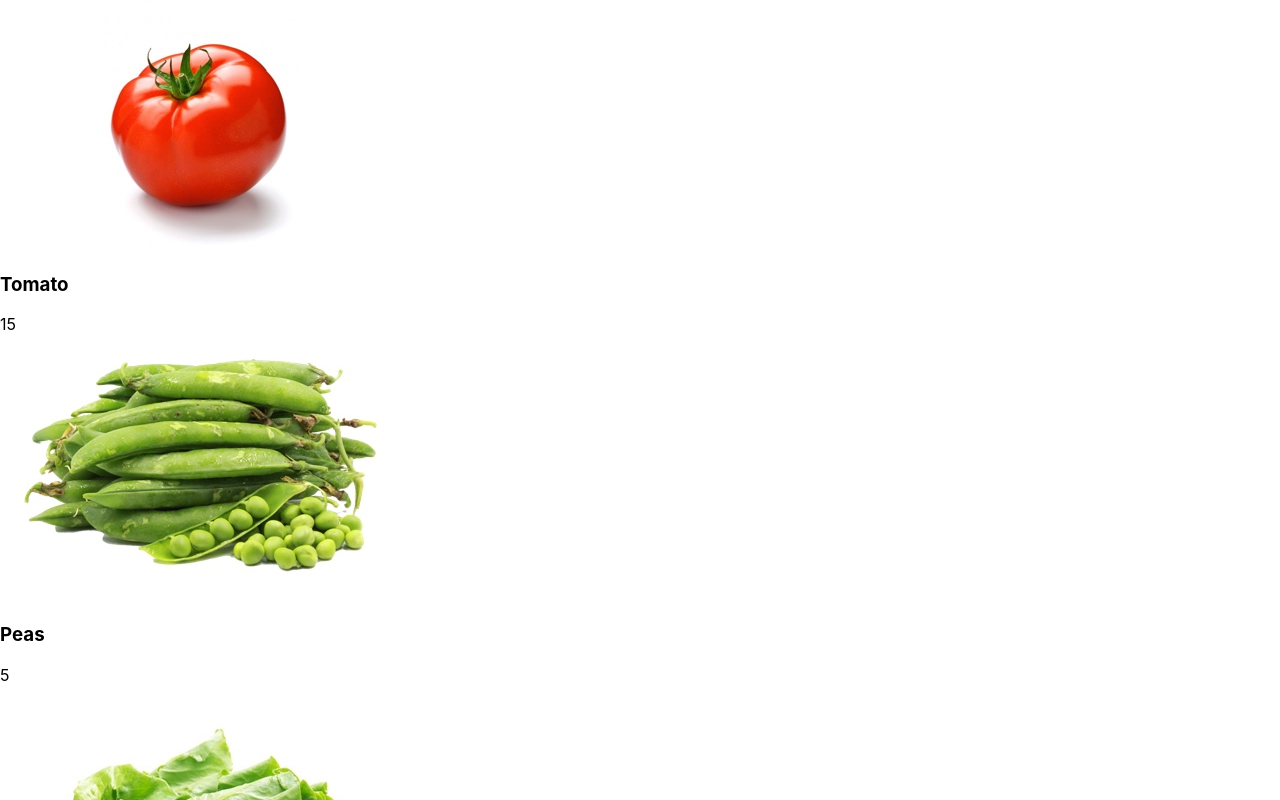
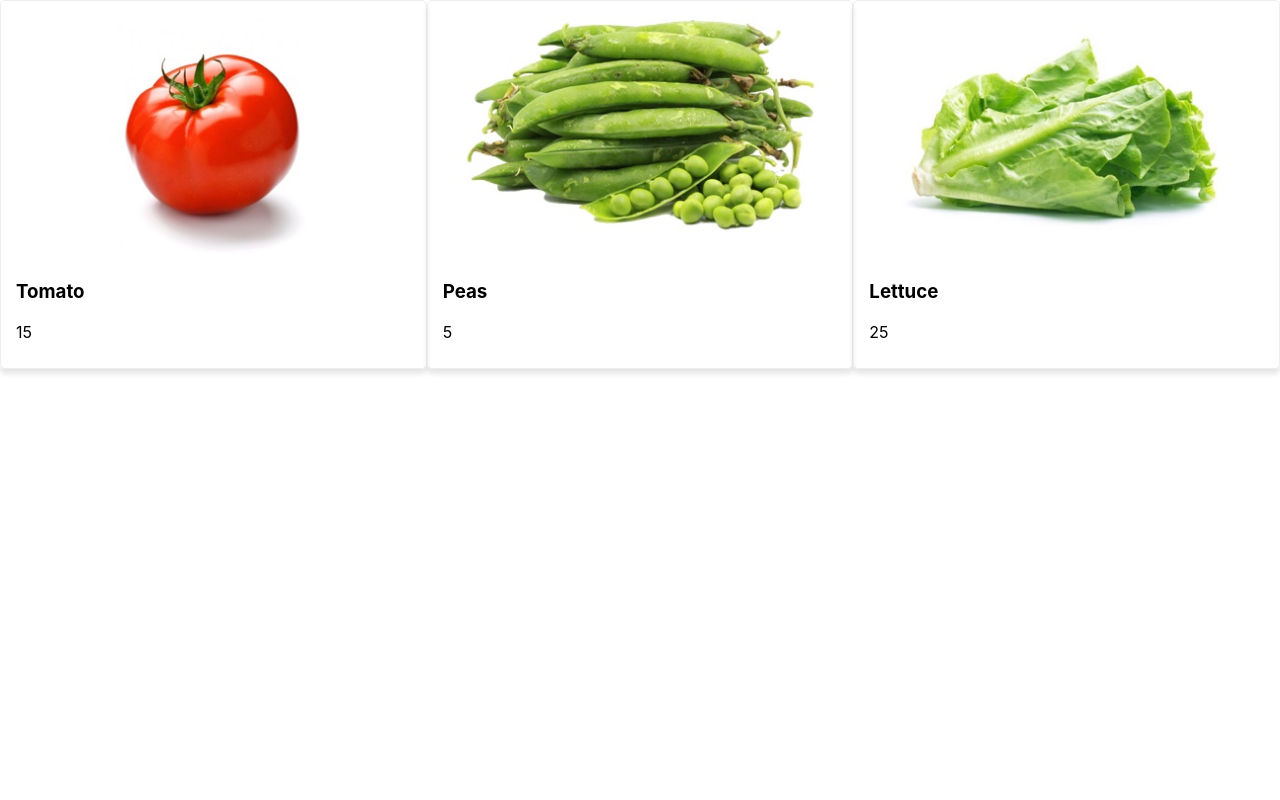
Before and after one commit to luisrmrz16/shopping-cart, a React (Create React App) app: page / in a window 1280 px wide. Shown: the top 800 px of the page. Built offline with nearby package versions, Linux system fonts and the light colour scheme.

Commit message:
Agregue inline style a los componentes products y product

```diff
--- a/src/components/Product.js
+++ b/src/components/Product.js
@@ -1,11 +1,24 @@
 import { Component } from 'react';
+
+const styles = {
+  product: {
+    border: 'solid 1px #EEE',
+    boxShadow: '0 5px 5px rgb(0, 0, 0, 0.1)',
+    with: '30%',
+    padding: '10px 15px',
+    borderRadius: '5px',
+  },
+  img: {
+    width: '100%',
+  }
+}
 
 class Product extends Component {
   render() {
     const {product} = this.props;
     return (
-      <div>
-        <img alt={product.img} src={product.img} />
+      <div style={styles.product}>
+        <img style={styles.img} alt={product.img} src={product.img} />
         <h3>{product.name}</h3>
         <p>{product.price}</p>
       </div>
--- a/src/components/Products.js
+++ b/src/components/Products.js
@@ -1,12 +1,19 @@
 import { Component } from 'react';
 import Product from './Product';
+
+const styles = {
+  products: {
+    display: 'flex',
+    flexDirecton: 'row',
+    justifyContent: 'space-between',
+  }
+}
 
 class Products extends Component {
   render() {
     const { products, agregarAlCarro } = this.props;
-
     return (
-      <div>
+      <div style={styles.products}>
         {products.map(product =>
           <Product
             agregarAlCarro={agregarAlCarro}
```
